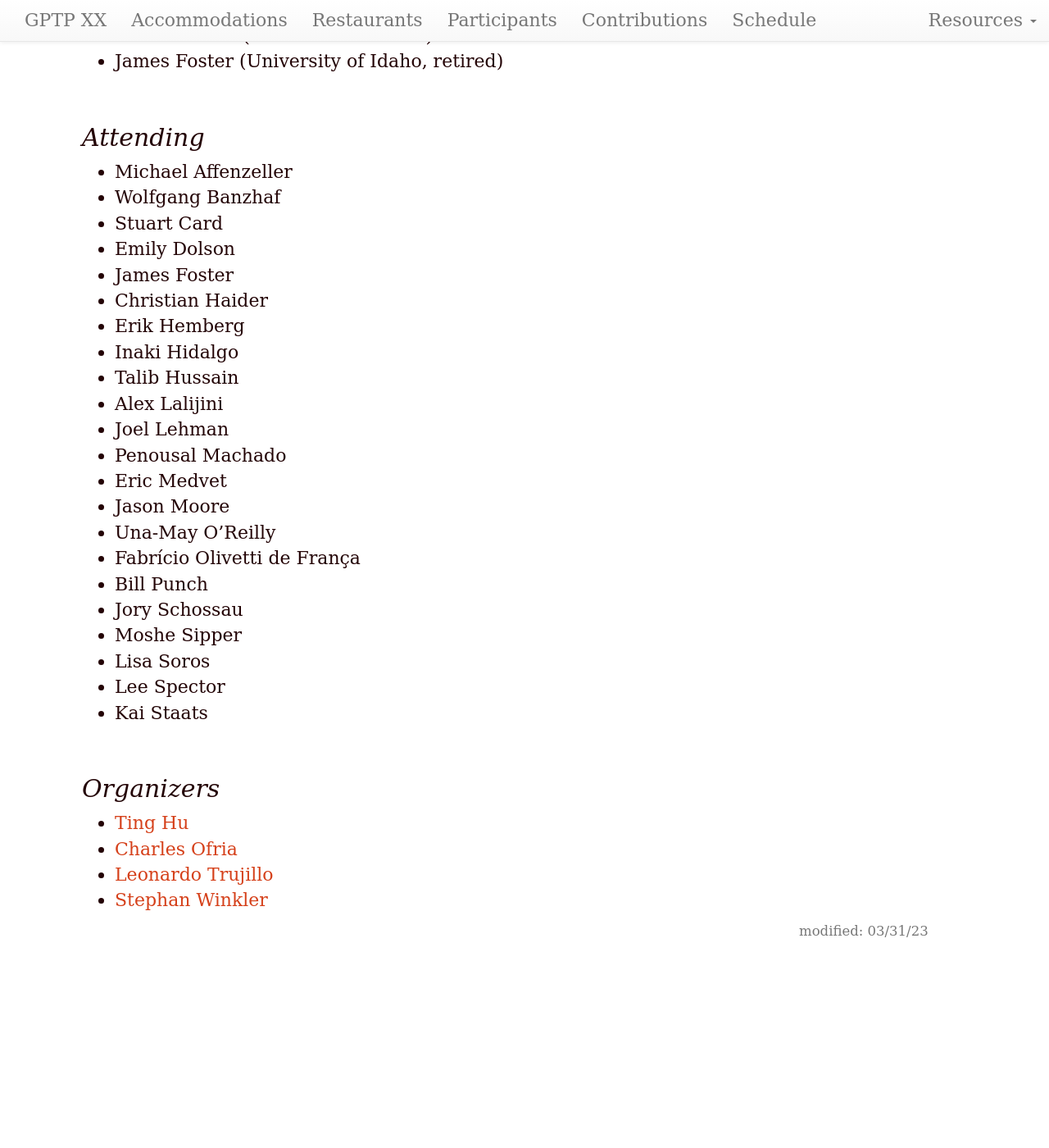
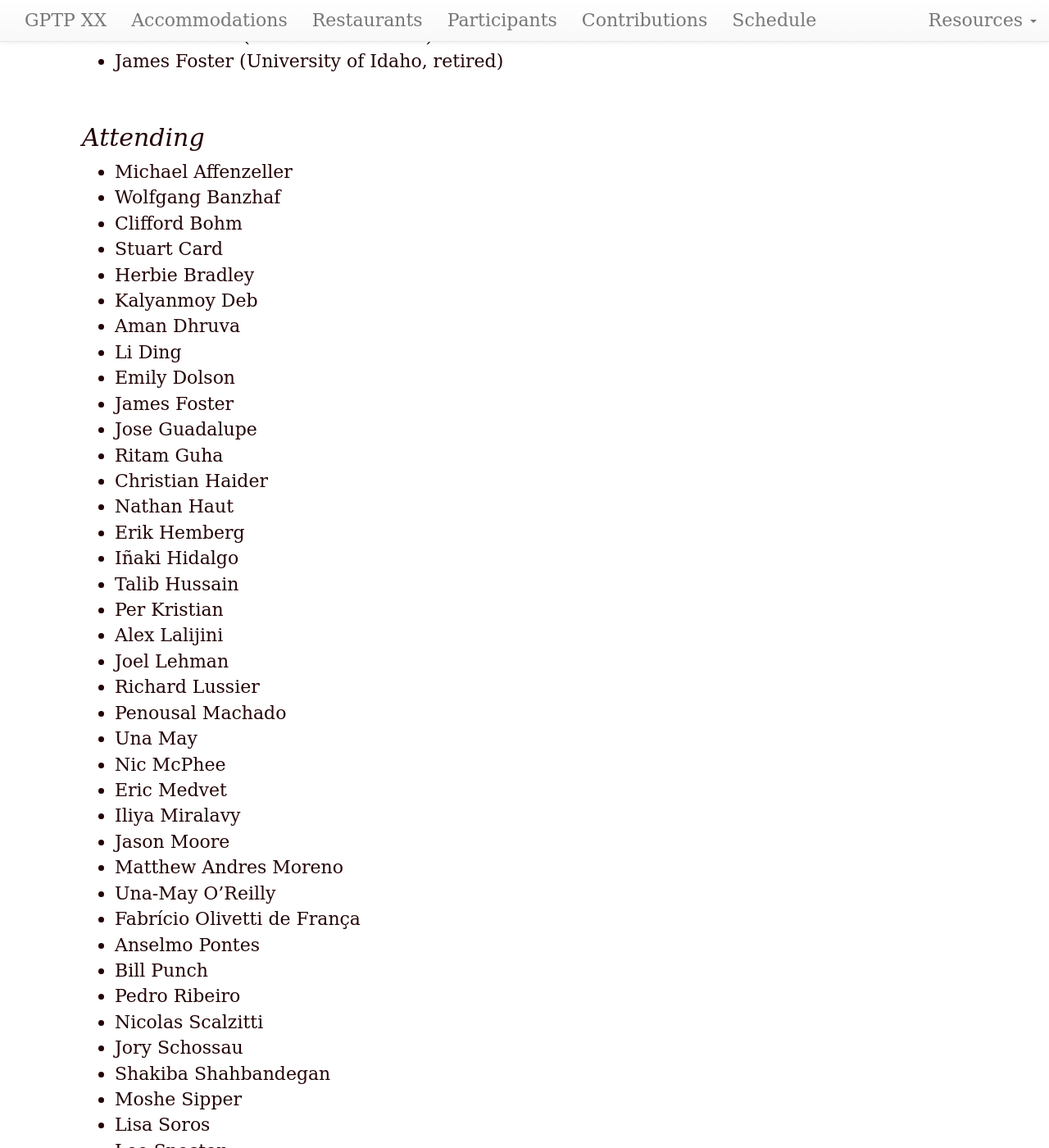
Before and after one commit to GPTP-workshop/gptp-workshop.github.io, a Jekyll site: the page built from attendees.md, in a window 1280 px wide and 1400 px high, scrolled down 378 px. Shown: the whole window at 82% size. Built offline with Jekyll 4.4.1, drawn with Linux system fonts in a browser that asks for light colours; our own code applies the rules of GitHub Pages for plain Markdown files; before the commit the page ends 1567 px from its top, so only the background shows below that; some of the changed text lies outside the part shown.

Commit message:
Update attendees.md

```diff
--- a/attendees.md
+++ b/attendees.md
@@ -17,26 +17,46 @@ dates: "June 01-03, 2023"
 
 - Michael Affenzeller
 - Wolfgang Banzhaf
+- Clifford Bohm
 - Stuart Card
+- Herbie Bradley
+- Kalyanmoy Deb
+- Aman Dhruva
+- Li Ding
 - Emily Dolson
 - James Foster
+- Jose Guadalupe
+- Ritam Guha
 - Christian Haider
+- Nathan Haut
 - Erik Hemberg
-- Inaki Hidalgo
+- Iñaki Hidalgo
 - Talib Hussain
+- Per Kristian
 - Alex Lalijini
 - Joel Lehman
+- Richard Lussier
 - Penousal Machado
+- Una May
+- Nic McPhee
 - Eric Medvet
+- Iliya Miralavy
 - Jason Moore
+- Matthew Andres Moreno
 - Una-May O’Reilly
 - Fabrício Olivetti de França
+- Anselmo Pontes
 - Bill Punch
+- Pedro Ribeiro
+- Nicolas Scalzitti
 - Jory Schossau
+- Shakiba Shahbandegan
 - Moshe Sipper
 - Lisa Soros
 - Lee Spector
 - Kai Staats
+- Richard Wardin
+- Ryan Zhou
 
 ## Organizers
 
```
